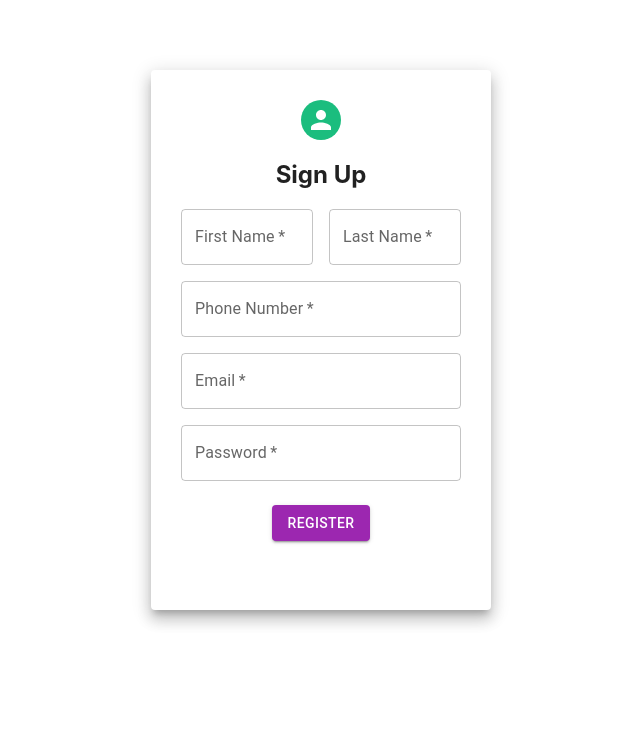
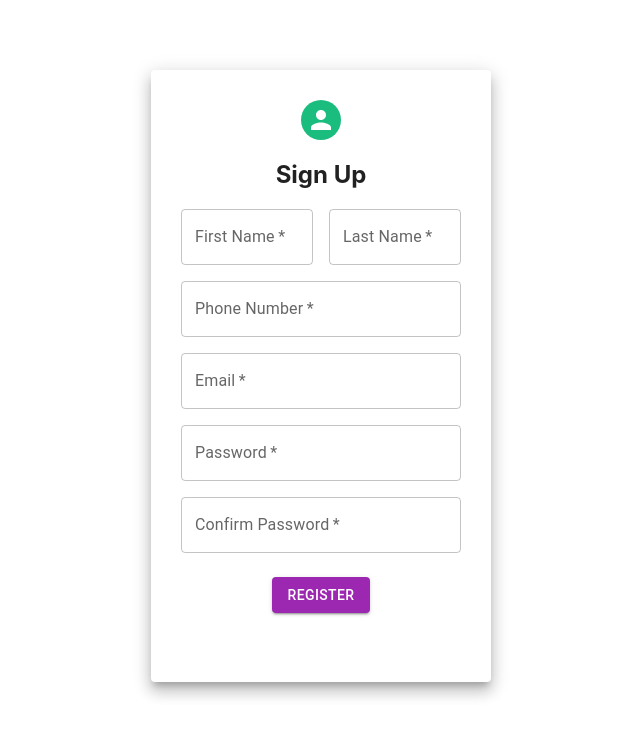
Before and after one commit to abdelmounim-dev/yassir2.0_frontend, a React (Create React App) app: page /register in a window 1280 px wide. Shown: the top 736 px of the page, without its empty margins (319-959 px from the left). Built offline with nearby package versions, Linux system fonts and the light colour scheme.

Commit message:
added confirm password

```diff
--- a/src/components/register.js
+++ b/src/components/register.js
@@ -9,14 +9,20 @@ const Register = () => {
   const [phoneNumber, setPhoneNumber] = useState('');
   const [email, setEmail] = useState('');
   const [password, setPassword] = useState('');
+  const [confirmPassword, setConfirmPassword] = useState('');
   const navigate = useNavigate();
 
-  const paperStyle = { padding: 30, height: '60vh', width: 280, margin: "70px auto" };
+  const paperStyle = { padding: 30, height: '69vh', width: 280, margin: "70px auto" };
   const avatarStyle = { backgroundColor: '#1bbd7e' };
   const btnstyle = { margin: '8px 0' };
 
   const handleRegister = async (e) => {
     e.preventDefault();
+
+    if (password !== confirmPassword) {
+      alert("Passwords do not match!");
+      return;
+    }
 
     try {
       const res = await axios.post('/api/auth/register', { firstName, lastName, phoneNumber, email, password });
@@ -57,6 +63,10 @@ const Register = () => {
             <TextField label='Password' type='password' required sx={{ width: '100%' }}
               value={password} onChange={(e) => setPassword(e.target.value)} />
           </Grid>
+          <Grid item>
+            <TextField label='Confirm Password' type='password' required sx={{ width: '100%' }}
+              value={confirmPassword} onChange={(e) => setConfirmPassword(e.target.value)} />
+          </Grid>
           <Grid item container justifyContent="center">
             <Button variant="contained" color="secondary" onClick={handleRegister} style={btnstyle}>
               Register
```
